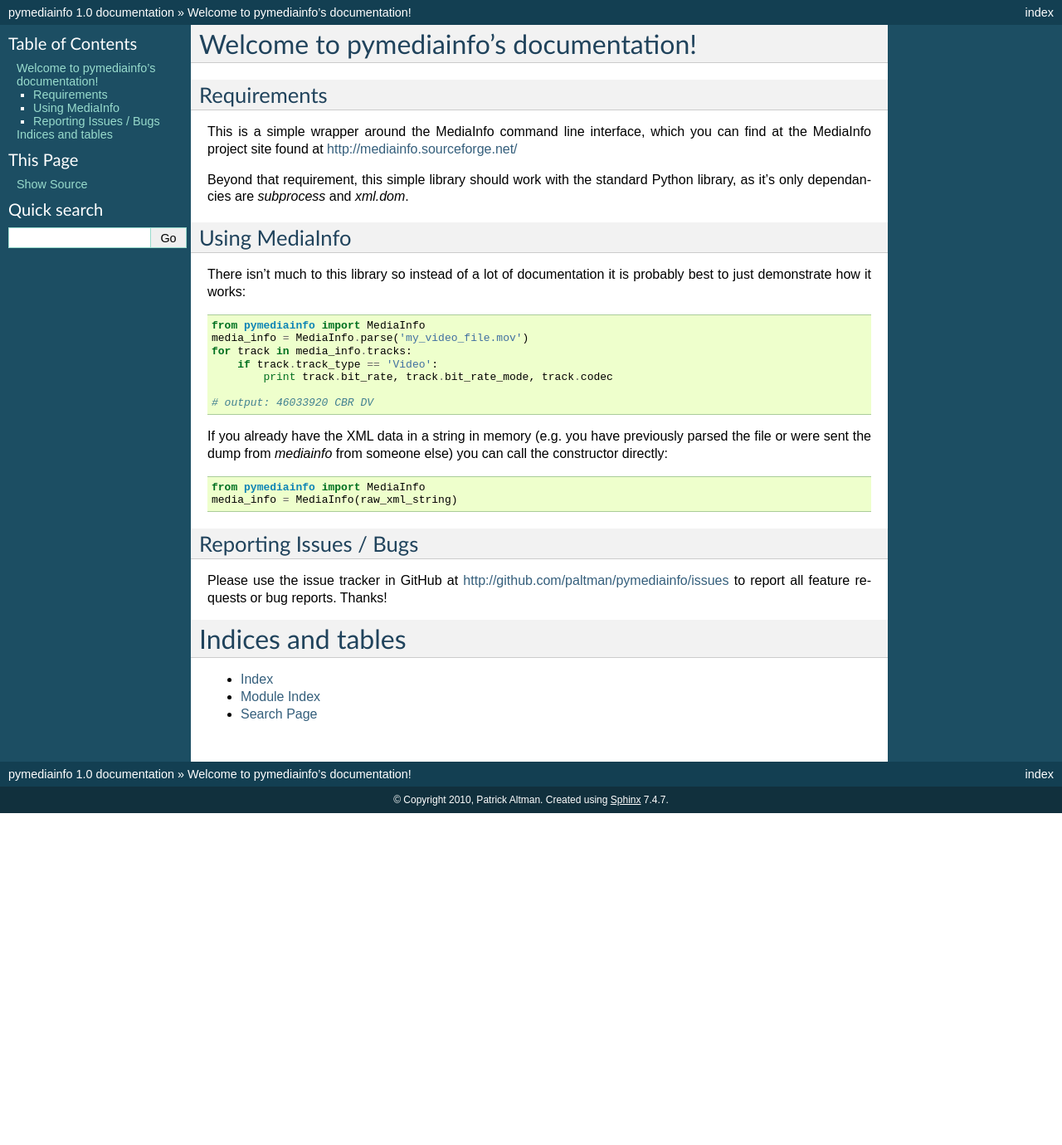
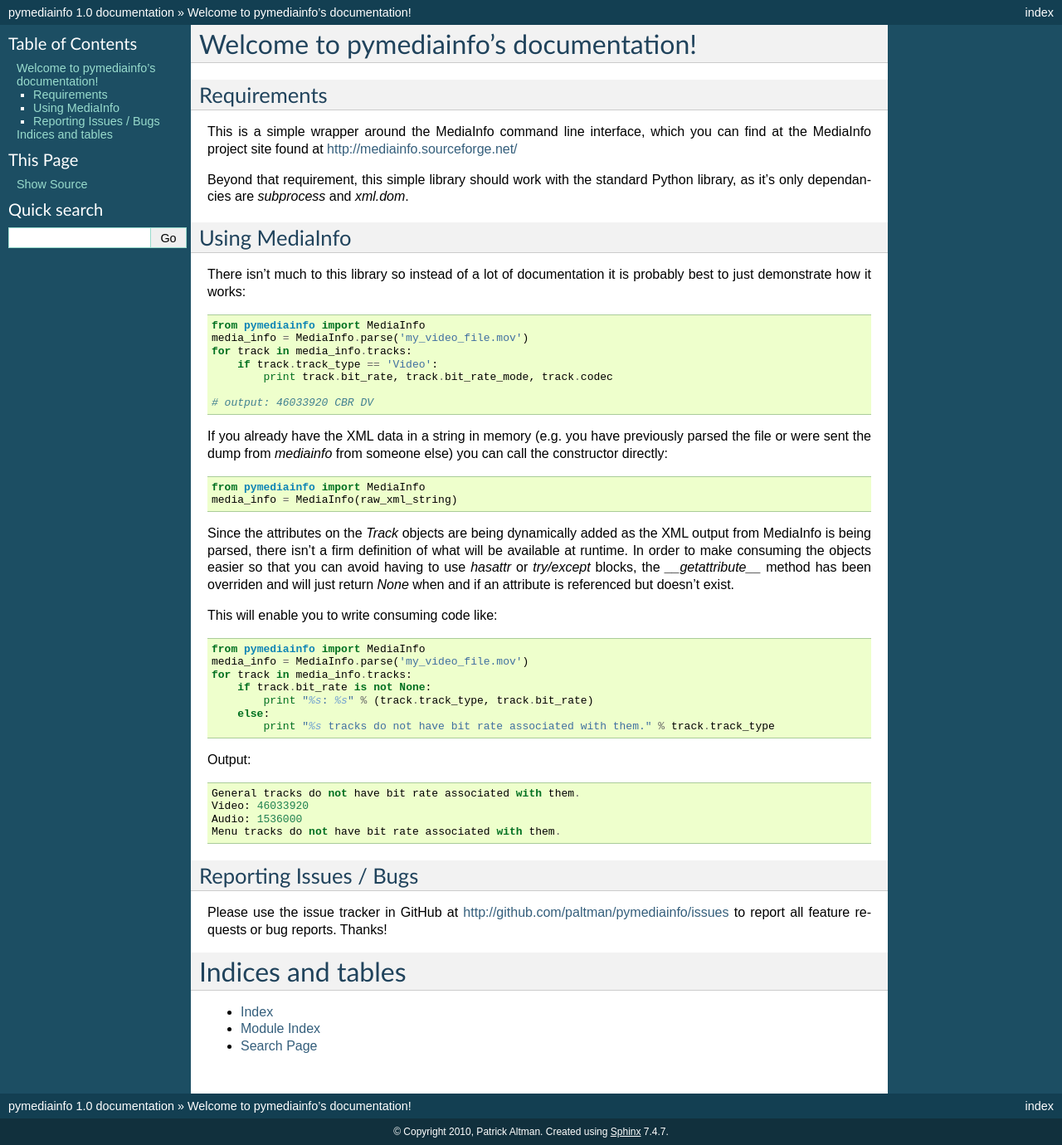
Before and after one commit to sbraz/pymediainfo, a Sphinx documentation site: the page built from docs/index.txt, in a window 1280 px wide. Shown: the whole page at 83% size. Built offline with Sphinx 7.4.7, drawn with Linux system fonts in a browser that asks for light colours; before the commit the page ends 980 px from its top, so only the background shows below that.

Commit message:
added dynamic safety to calling attributes that don't exist

```diff
--- a/docs/index.txt
+++ b/docs/index.txt
@@ -35,6 +35,30 @@
  from pymediainfo import MediaInfo
  media_info = MediaInfo(raw_xml_string)
 
+Since the attributes on the `Track` objects are being dynamically added as the
+XML output from MediaInfo is being parsed, there isn't a firm definition of what
+will be available at runtime.  In order to make consuming the objects easier so
+that you can avoid having to use `hasattr` or `try/except` blocks, the
+`__getattribute__` method has been overriden and will just return `None` when
+and if an attribute is referenced but doesn't exist.
+
+This will enable you to write consuming code like::
+
+ from pymediainfo import MediaInfo
+ media_info = MediaInfo.parse('my_video_file.mov')
+ for track in media_info.tracks:
+     if track.bit_rate is not None:
+         print "%s: %s" % (track.track_type, track.bit_rate)
+     else:
+         print "%s tracks do not have bit rate associated with them." % track.track_type
+
+Output::
+
+ General tracks do not have bit rate associated with them.
+ Video: 46033920
+ Audio: 1536000
+ Menu tracks do not have bit rate associated with them.
+
 =======================
 Reporting Issues / Bugs
 =======================
```
Also changed, not shown: pymediainfo/__init__.py (+13 -6 lines), 1 other file.
